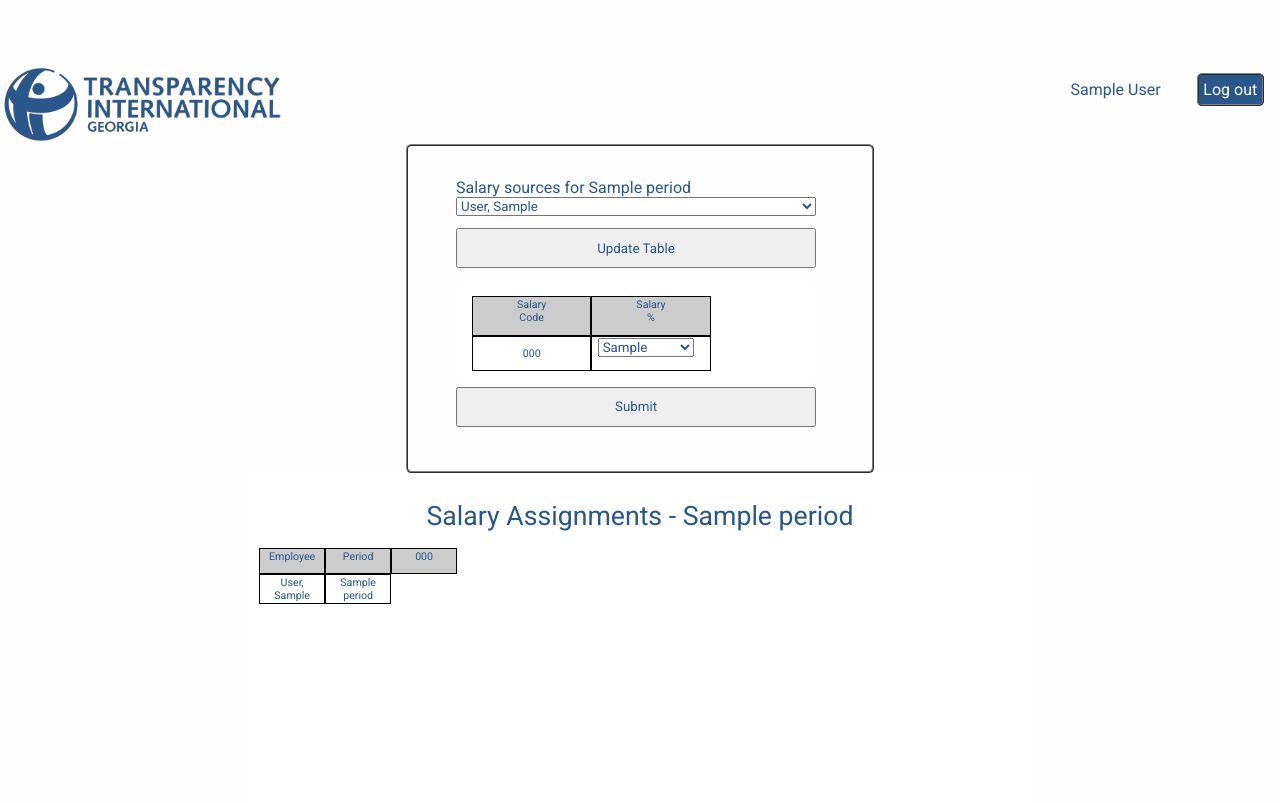
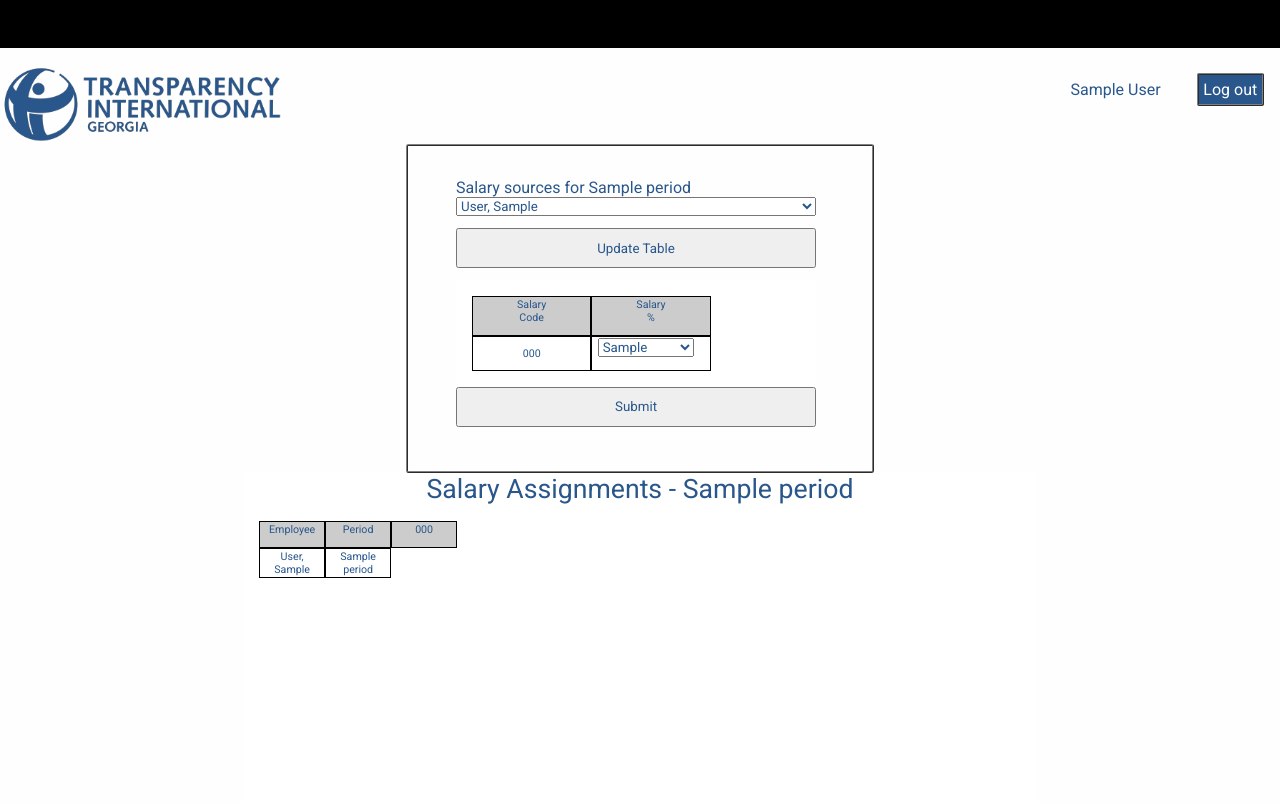
Before and after one commit to tigeorgia/OfficeManager, a Django app: template TimeSheetManager/templates/assign_salary.html in a window 1280 px wide. Shown: the top 803 px of the page. Run offline with Django 3.2, Linux system fonts and the light colour scheme; the template is opened without the code that fills it: most values are stand-ins (such as "Sample title", 1, 10 or a date in 2020).

Commit message:
further cosmetics

```diff
--- a/FrontPage/static/css/basepage.css
+++ b/FrontPage/static/css/basepage.css
@@ -44,7 +44,7 @@ body {
 
 #site-header #user-info a,
 #navigation-menu * a {
-	border-radius: 4pt;
+	border-radius: 2pt;
 	border: 2px gray ridge;
 	padding: .3em;
 	margin-left: 2em;
@@ -80,6 +80,7 @@ body {
 	left:0;
 	top: 0;
 	background-color: black;
+	min-height: 3em;
 }
 
 #navigation-menu * li {
--- a/FrontPage/static/css/frontpage.css
+++ b/FrontPage/static/css/frontpage.css
@@ -56,16 +56,16 @@
 
 .confirmation-message {
 
-	border: 2px solid #0d0;
-	border-radius: 1em;
-	min-height: 2em;
+	border: 1px solid #0d0;
+	border-radius: 3pt;
+/* 	min-height: 2em; */
 	padding-top: 1em;
 	width: 40%;
 	color: red;
 	text-align: center;
 
 	position: absolute;
-	top: 3em;
+	top: 4em;
 	left: 30%;
 
 	background-color: #eee;
--- a/FrontPage/templates/managerbase.html
+++ b/FrontPage/templates/managerbase.html
@@ -42,11 +42,7 @@
 		{% endblock header %}
 
 		<div id="site-content">
-			{% if not hidemenu %}
-				{% if employee.user.is_authenticated %}
-				{% include "navigation.html" %}
-				{% endif %}
-			{% endif %}
+			{% include "navigation.html" %}
 
 			{% block content %} {% endblock content %}
 		</div>
--- a/FrontPage/templates/navigation.html
+++ b/FrontPage/templates/navigation.html
@@ -9,6 +9,8 @@
 -->
 
 <div id="navigation-menu">
+	{% if not hidemenu %}
+		{% if employee.user.is_authenticated %}
 
 		<ul id="nav-menu">
 			<li><a href="{% url "submit-time-sheet" %}">Submit Time Sheet</a></li>
@@ -26,5 +28,6 @@
 			{% endif %}
 		</ul>
 
-
+		{% endif %}
+	{% endif %}
 </div>
--- a/TimeSheetManager/static/css/forms.css
+++ b/TimeSheetManager/static/css/forms.css
@@ -9,7 +9,7 @@ form {
 	border: 2px gray ridge;
 	width: 300pt;
 	margin: auto;
-	border-radius: 4pt;
+	border-radius: 2pt;
 
 /* 	background-image: url( '../images/form_background_alpha.png'); */
 /* 	background-size: 100% 100%; */
@@ -32,8 +32,8 @@ form.submit-button {
 	padding: 0;
 	border: none;
 	position: absolute;
-	left: 52em;
-	top: 15em;
+	right: 0em;
+	top: 9em;
 }
 
 
--- a/TimeSheetManager/static/css/timesheets.css
+++ b/TimeSheetManager/static/css/timesheets.css
@@ -27,7 +27,7 @@
 .time-sheet-table {
 	background-color: white;
 	padding: 1em;
-	border-radius: 1em;
+	border-radius: 2pt;
 	/* 	border-collapse: collapse; */
 	border-spacing: 0;
 	position: absolute;
@@ -56,7 +56,9 @@
 }
 
 #time-sheet-employee-info {
+
 	margin-bottom: 1em;
+	margin: auto;
 	position: absolute;
 	top: 15em;
 	left: 1em;
@@ -71,7 +73,7 @@
 	text-align: center;
 	font-size: 20pt;
 	margin-bottom: 0em;
-	padding-top: 1em;
+	padding-top: 0em;
 }
 
 #leave-balance-table {
@@ -145,7 +147,7 @@
 }
 
 .balance-information, .side-information {
-	border-radius: .5em;
+	border-radius: 2pt;
 	border: 2px gray ridge;
 	width: 12em;
 	padding: 1em;
```
Lines whose indentation alone changed are shown as unchanged.
